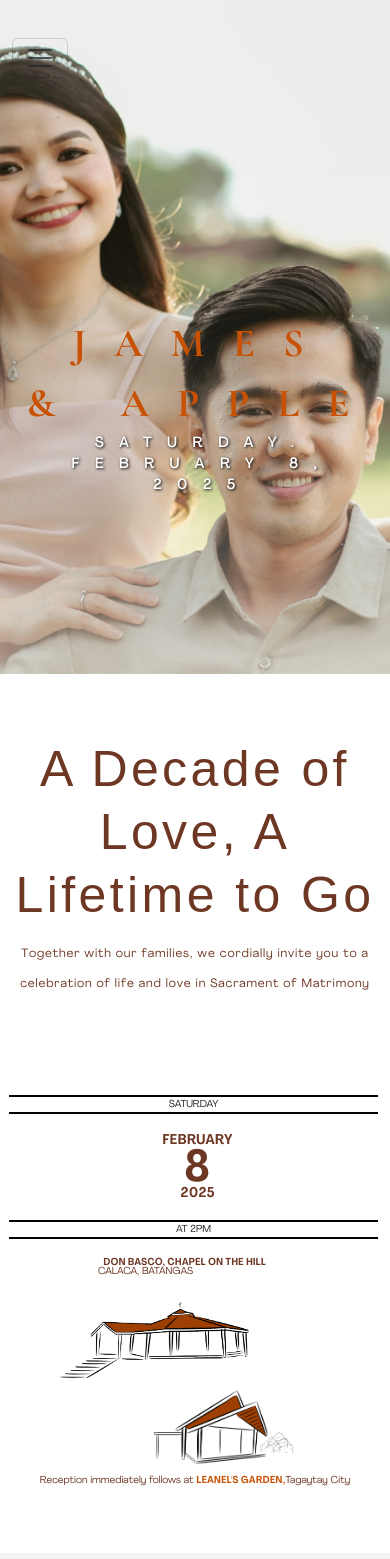
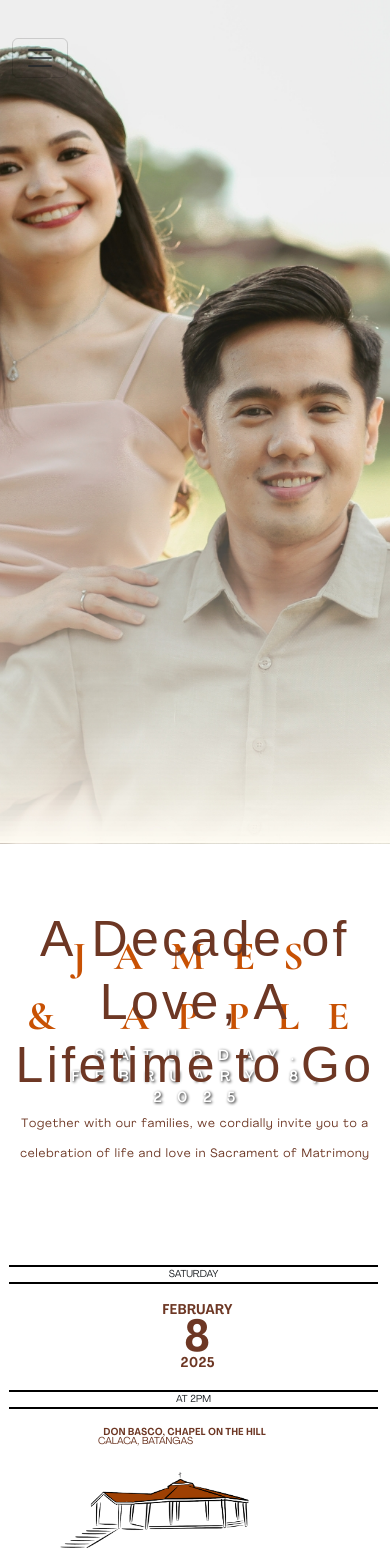
Before and after one commit to reimondavendano/weddingjamesapple, a React (Create React App) app: page / in a window 390 px wide. Shown: the top 1559 px of the page. Built offline with nearby package versions, Linux system fonts and the light colour scheme; a web font is replaced by a local one.

Commit message:
Update header

```diff
--- a/src/assets/styles/wedding-header.css
+++ b/src/assets/styles/wedding-header.css
@@ -96,7 +96,7 @@
     }
 
     .head-template{
-      margin-top: -36px !important;
+      padding-top: 500px;
       padding-left: 26px !important;
     }
 
--- a/src/assets/styles/wedding-information.css
+++ b/src/assets/styles/wedding-information.css
@@ -115,7 +115,7 @@
     .img-4-template {
       width: 17% !important;
       left: 281px !important;
-      top: -302px !important;
+      top: -308px !important;
     }
 
     .color-palette{
@@ -124,6 +124,7 @@
 
     .mobile-center-text{
       text-align: center !important;
+      z-index: 30;
     }
 
     .color-circle{
--- a/src/assets/styles/wedding-intro.css
+++ b/src/assets/styles/wedding-intro.css
@@ -147,9 +147,9 @@
    /* Responsive adjustments */
    @media (max-width: 640px) {
 
-    .introduction-section {
+    /* .introduction-section {
       margin-top: -170px;
-    }
+    } */
 
     .margin-left-110{
         margin-left: -15px !important;
```
Also changed, not shown: 5 other files (tests, documents, lock files or other folders).
